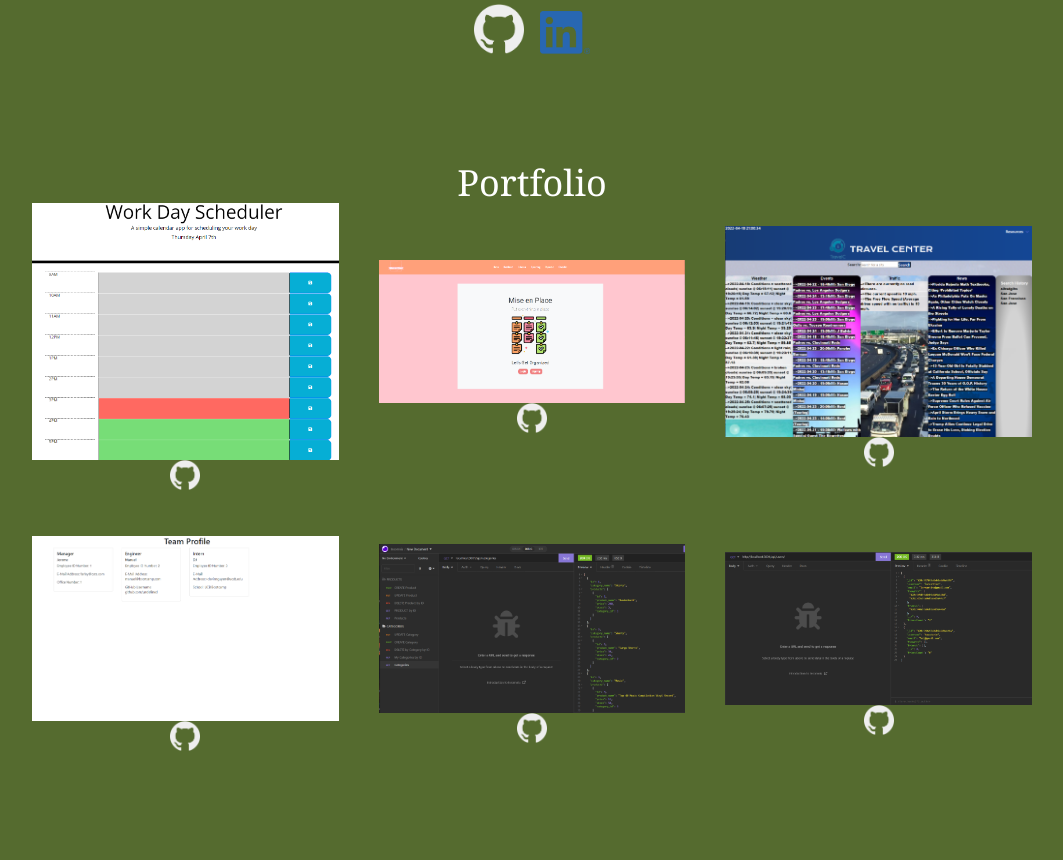
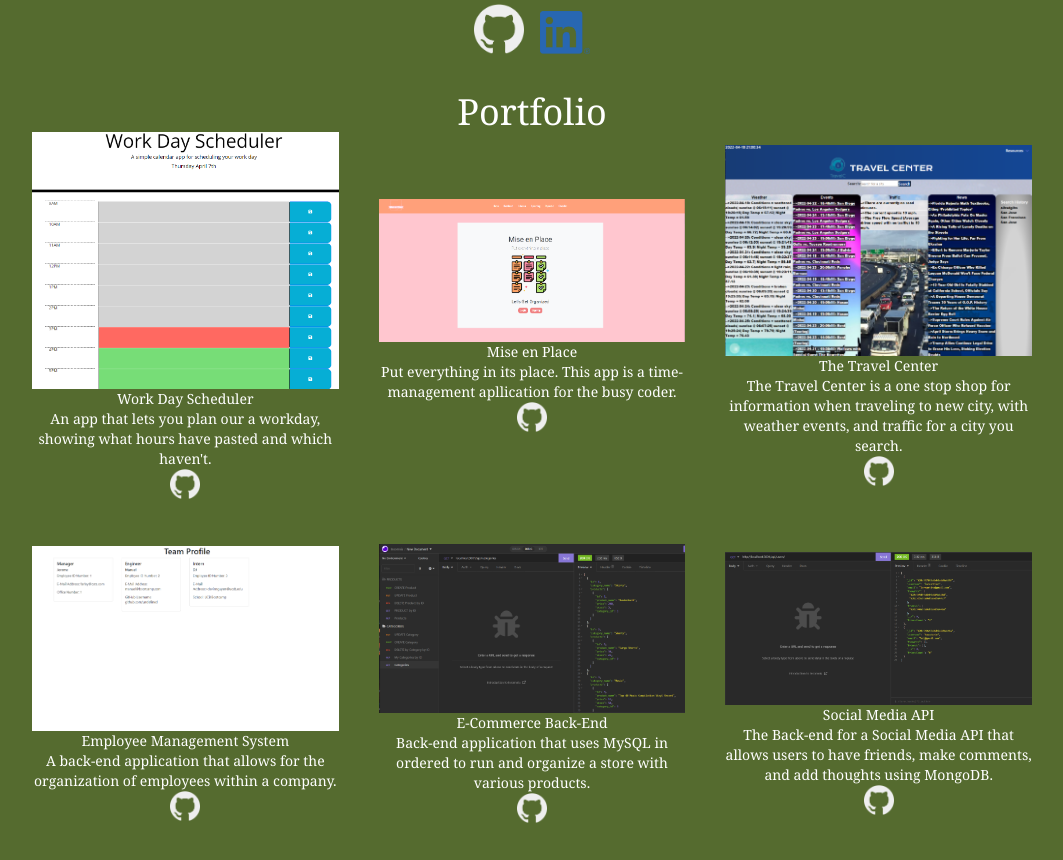
Before and after one commit to kuyadevin/react-portfolio, a React (Create React App) app in the folder react-portfolio/: page / in a window 1280 px wide. Shown: the part 740-1600 px from the top of the page, without its empty margins (108-1171 px from the left). Built offline with nearby package versions, Linux system fonts and the light colour scheme.

Commit message:
Add title and description to projects

```diff
--- a/react-portfolio/src/App.js
+++ b/react-portfolio/src/App.js
@@ -8,17 +8,11 @@ function App() {
     <div>
       <div>
         <Navigation />
-      </div>
-
-      <div>
         <AboutMe />
+        <Portfolio />
+        <Footer />
       </div>
       <div>
-        <Portfolio />
-      </div>
-
-      <div>
-        <Footer />
       </div>
     </div>
   );
--- a/react-portfolio/src/components/Footer.js
+++ b/react-portfolio/src/components/Footer.js
@@ -4,7 +4,7 @@ import LinkedIn from '../assets/LI-In-Bug.png';
 
 function Footer() {
   return (
-    <footer className='absolute inset-x-0 bottom-0 text-center space-x-4'>
+    <footer className='fixed inset-x-0 bottom-0 text-center space-x-4'>
       <a className="inline-block" href='https://github.com/kuyadevin'>
         <img src={GitHub} alt='GitHub' style={{ width: '50px' }} />
       </a>
--- a/react-portfolio/src/components/Portfolio.js
+++ b/react-portfolio/src/components/Portfolio.js
@@ -12,11 +12,13 @@ function Portfolio() {
     <div className='w-full h-screen bg-[#556b2f]'>
       <div className='flex flex-col justify-center items-center w-full h-full text-white font-serif'>
         <h1 className='text-4xl'>Portfolio</h1>
-        <div className='max-w-[1000px] w-full grid grid-cols-3 gap-10 justify-center items-center text-center'>
+        <div className='max-w-[1000px] w-full grid grid-cols-3 gap-10 justify-center items-center text-center text-sm'>
           <div>
             <a href='https://kuyadevin.github.io/Day-Planner/'>
               <img src={Workday} alt='Workday Scheduler' style={{ width: '500px' }} />
             </a>
+            <h5>Work Day Scheduler</h5>
+            <p>An app that lets you plan our a workday, showing what hours have pasted and which haven't.</p>
             <a className="inline-block" href='https://github.com/kuyadevin/Day-Planner'>
               <img src={GitHub} alt='GitHub' style={{ width: '30px' }} />
             </a>
@@ -25,6 +27,8 @@ function Portfolio() {
             <a href='https://mise-en-place-planner.herokuapp.com/'>
               <img src={MiseEnPlace} alt='Mise En Place' style={{ width: '500px' }} />
             </a>
+            <h5>Mise en Place</h5>
+            <p>Put everything in its place. This app is a time-management apllication for the busy coder.</p>
             <a className="inline-block" href='https://github.com/jvbridge/mise-en-place'>
               <img src={GitHub} alt='GitHub' style={{ width: '30px' }} />
             </a>
@@ -33,6 +37,8 @@ function Portfolio() {
             <a href='https://kuyadevin.github.io/the-travel-center/'>
               <img src={TravelCenter} alt='Travel Center' style={{ width: '500px' }} />
             </a>
+            <h5>The Travel Center</h5>
+            <p>The Travel Center is a one stop shop for information when traveling to new city, with weather events, and traffic for a city you search.</p>
             <a className="inline-block" href='https://github.com/kuyadevin/the-travel-center'>
               <img src={GitHub} alt='GitHub' style={{ width: '30px' }} />
             </a>
@@ -41,6 +47,8 @@ function Portfolio() {
             <a href='https://github.com/kuyadevin/employee-management-system'>
               <img src={EMS} alt='Employee Management System' style={{ width: '500px' }} />
             </a>
+            <h5>Employee Management System</h5>
+            <p>A back-end application that allows for the organization of employees within a company.</p>
             <a className="inline-block" href='https://github.com/kuyadevin/employee-management-system'>
               <img src={GitHub} alt='GitHub' style={{ width: '30px' }} />
             </a>
@@ -49,6 +57,8 @@ function Portfolio() {
             <a href='https://github.com/kuyadevin/e-commerce-back-end'>
               <img src={ECommerce} alt='E-Commerce' style={{ width: '500px' }} />
             </a>
+            <h5>E-Commerce Back-End</h5>
+            <p>Back-end application that uses MySQL in ordered to run and organize a store with various products.</p>
             <a className="inline-block" href='https://github.com/kuyadevin/e-commerce-back-end'>
               <img src={GitHub} alt='GitHub' style={{ width: '30px' }} />
             </a>
@@ -57,6 +67,8 @@ function Portfolio() {
             <a href='https://github.com/kuyadevin/social-media-api'>
               <img src={Social} alt='Social Media API' style={{ width: '500px' }} />
             </a>
+            <h5>Social Media API</h5>
+            <p>The Back-end for a Social Media API that allows users to have friends, make comments, and add thoughts using MongoDB.</p>
             <a className="inline-block" href='https://github.com/kuyadevin/social-media-api'>
               <img src={GitHub} alt='GitHub' style={{ width: '30px' }} />
             </a>
```
